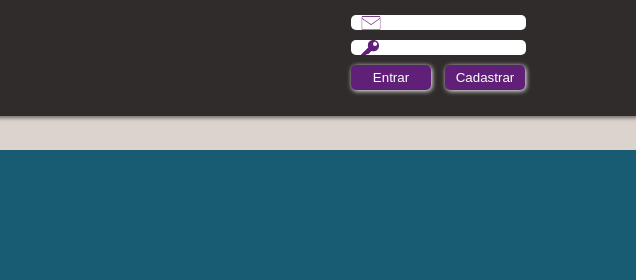
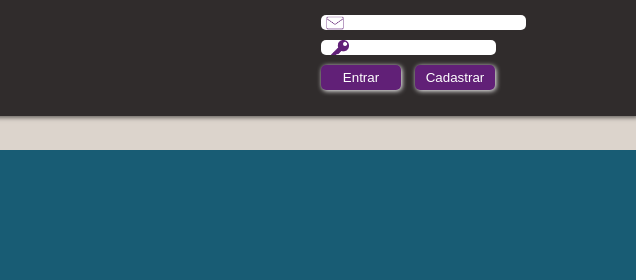
Before and after one commit to lucasChicoski/TuringCode, a React app: page / in a window 1280 px wide. Shown: the top 280 px of the page, 644-1280 px from the left. Built offline with nearby package versions, Linux system fonts and the light colour scheme; a web font is replaced by a local one.

Commit message:
form Página principal

```diff
--- a/src/CSS/head.css
+++ b/src/CSS/head.css
@@ -62,10 +62,11 @@ input{
 
 .emaiL{
     background-image: url(/src/images/email.png);
-    background-size: 20px;
+    padding-left: 30px;
+    background-size: 18px;
     background-repeat: no-repeat;
-    background-position-x: 10px;
-    background-position-y: -2px;
+    background-position-x: 5px;
+    background-position-y: -1px;
 }
 
 .senhA{
```
Also changed, not shown: 1 other file.
